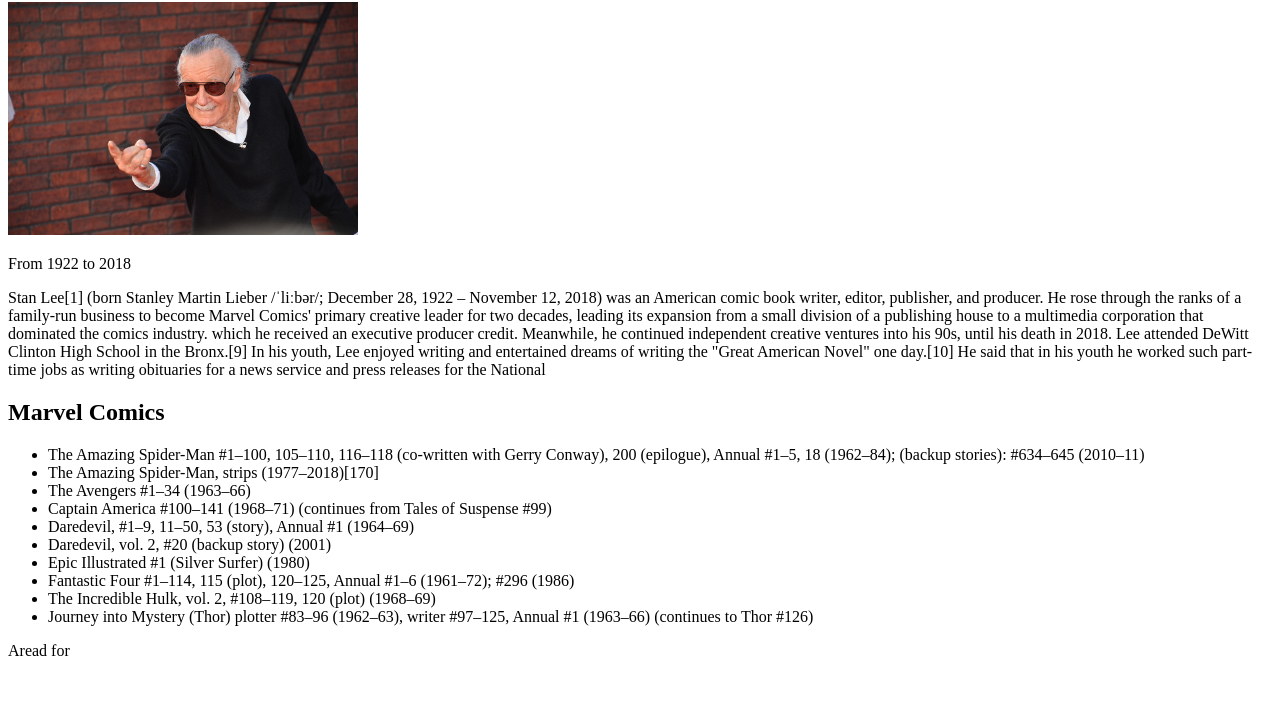
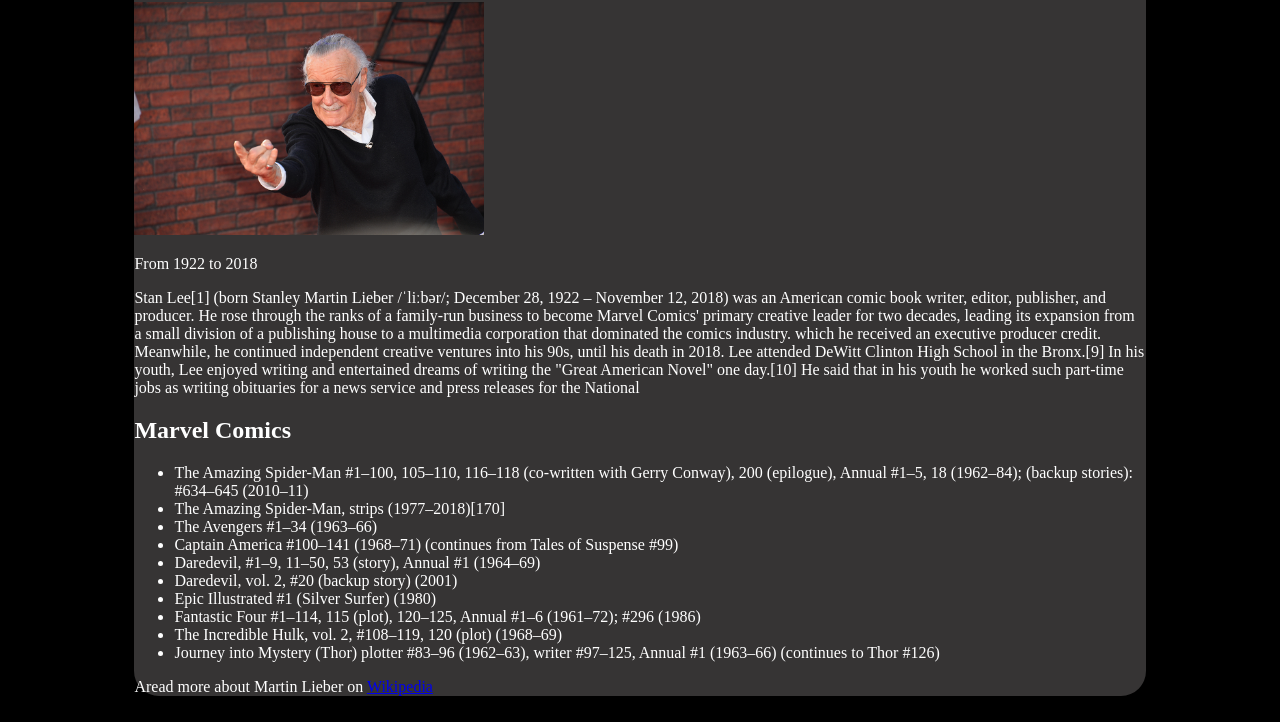
Before and after one commit to guneysrhat/HTML-Website, a plain HTML site: page index.html in a window 1280 px wide. Shown: the part 78-800 px from the top of the page. Drawn offline with Linux system fonts and the light colour scheme.

Commit message:
css start

```diff
--- a/index.css
+++ b/index.css
@@ -1 +1,11 @@
-.container {}
+body {
+    background-color: black;
+    color: white;
+}
+
+.container {
+    background-color: rgb(54, 52, 52);
+    width: 80%;
+    margin: auto;
+    border-radius: 25px;
+}
--- a/index.html
+++ b/index.html
@@ -62,7 +62,10 @@
                 Thor #126)
             </li>
         </ul>
-        <p>Aread for </p>
+        <p id="footer">
+            Aread more about Martin Lieber on <a id="link" href="https://en.wikipedia.org/wiki/Stan_Lee"
+                target="_blank">Wikipedia</a>
+        </p>
     </div>
 
 </body>
```
